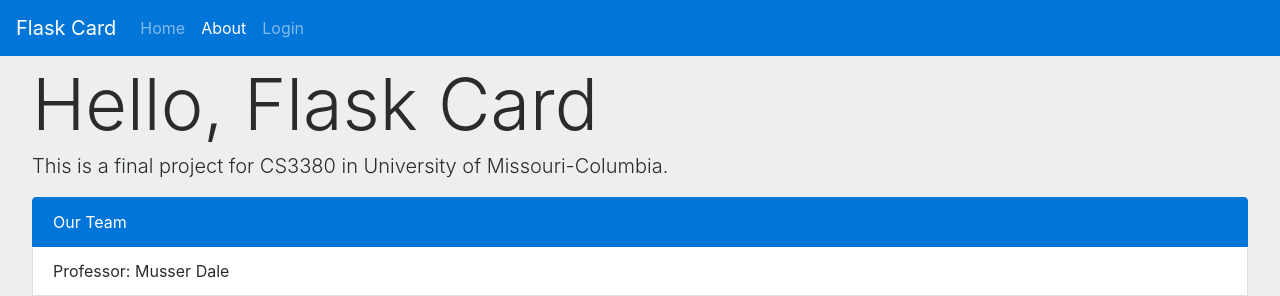
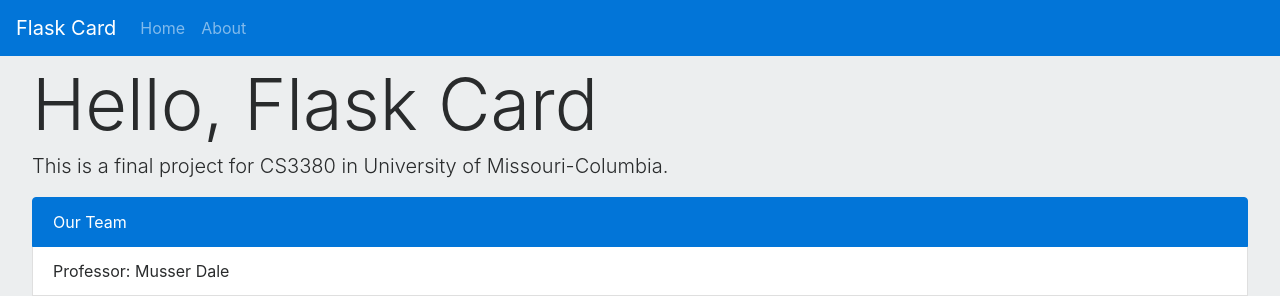
Before and after one commit to Scholars-Mate/Flask-Cards, a Flask app: page /about in a window 1280 px wide. Shown: the top 296 px of the page. Run offline with Flask 2, Linux system fonts and the light colour scheme; parts of the project's set-up code (start-up, migrations or seed data) failed here and were passed over; some libraries are stand-ins or nearby versions.

Commit message:
Fixed issues with about.html

```diff
--- a/templates/about.html
+++ b/templates/about.html
@@ -18,14 +18,16 @@
     <div class="collapse navbar-collapse" id="navbarSupportedContent">
       <ul class="navbar-nav mr-auto">
         <li class="nav-item">
-          <a class="nav-link" href="#">Home</a>
-        </li>
-        <li class="nav-item active">
-          <a class="nav-link" href="#">About <span class="sr-only">(current)</span></a>
+          <a class="nav-link" href="/">Home</a>
         </li>
         <li class="nav-item">
-          <a class="nav-link" href="#">Login</a>
+          <a class="nav-link" href="/about">About</a>
         </li>
+        {% if session.userid %}
+        <li class="nav-item active">
+          <a class="nav-link" href="/logout">Logout<span class="sr-only">(current)</span></a>
+        </li>
+        {% endif %}
       </ul>
     </div>
   </nav>
```
